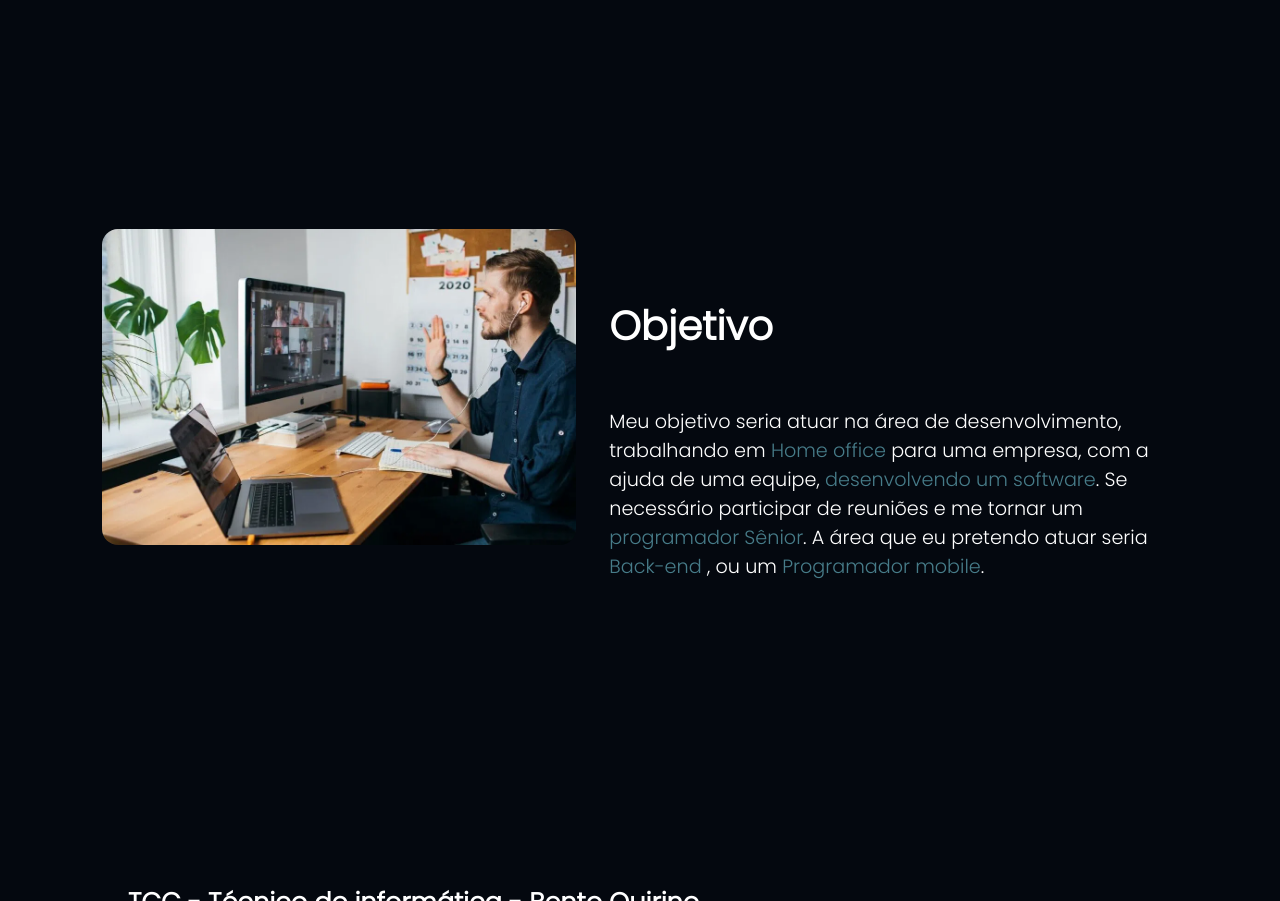
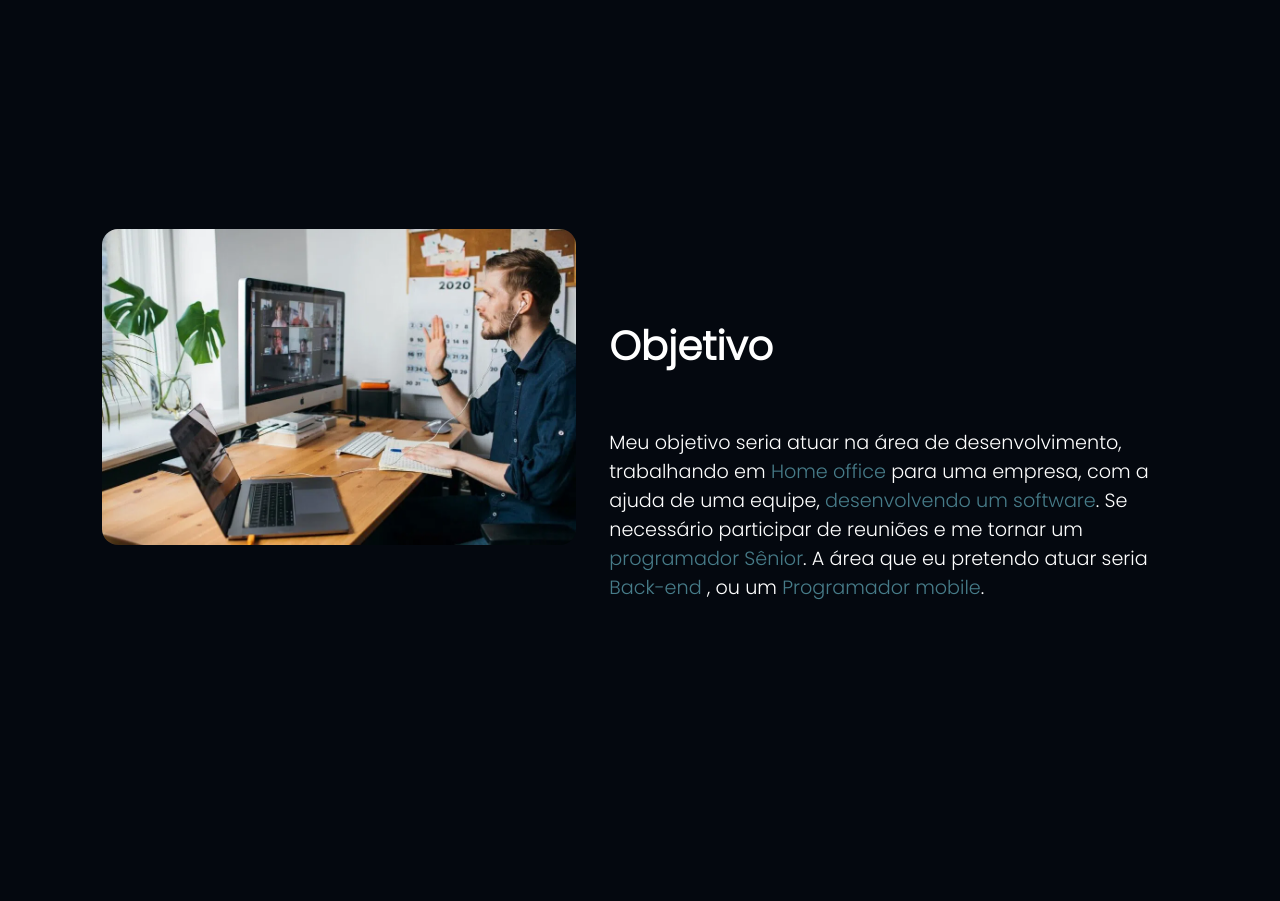
Before and after one commit to Joao-Adegas/portfolio, a plain HTML site: page index.html in a window 1280 px wide. Shown: the part 2156-3057 px from the top of the page. Drawn offline with Linux system fonts and the light colour scheme.

Commit message:
Update style.css

```diff
--- a/style.css
+++ b/style.css
@@ -595,7 +595,7 @@ section.objetivo h2{
     text-align: start;
     /* padding-top: 15%; */
     /* padding-right: 17%; */
-    padding: 19% 0% 5% 47%;
+    padding: 21% 0% 5% 47%;
 }
 
 section.objetivo p{
```
